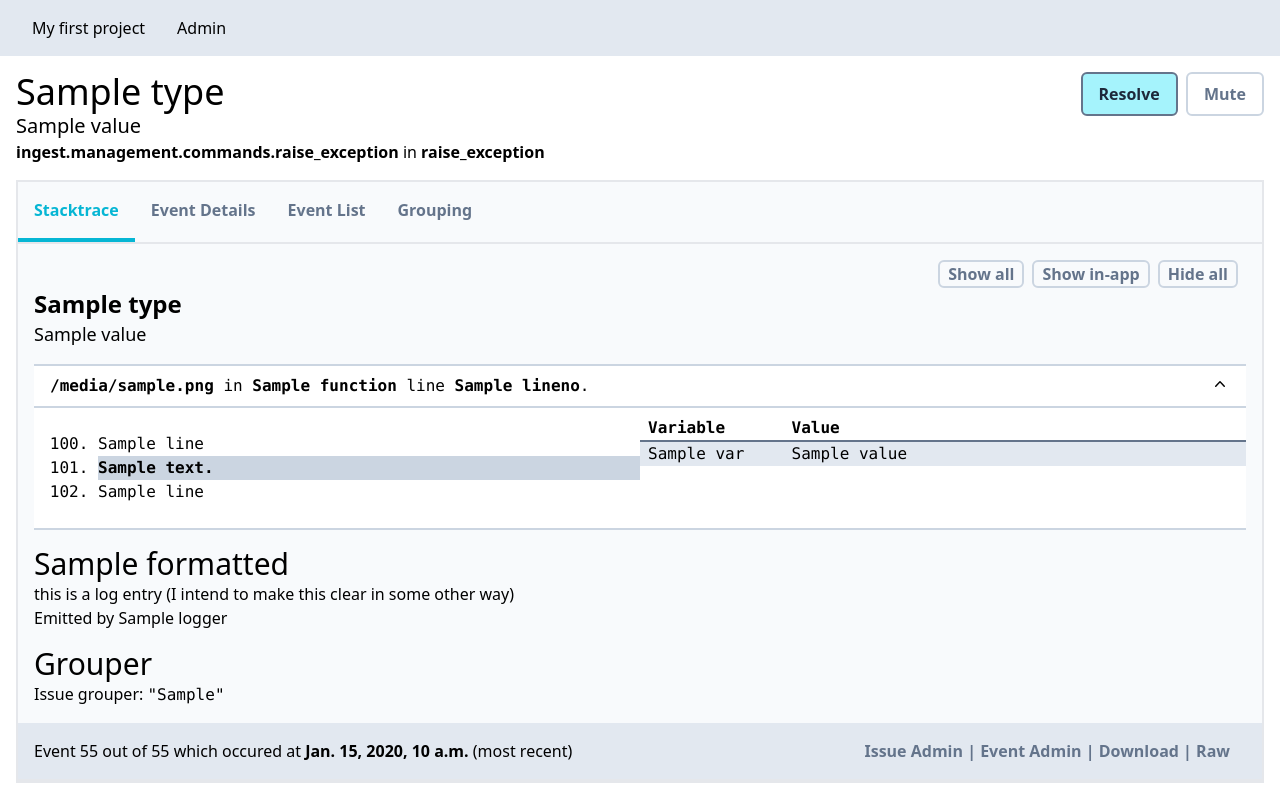
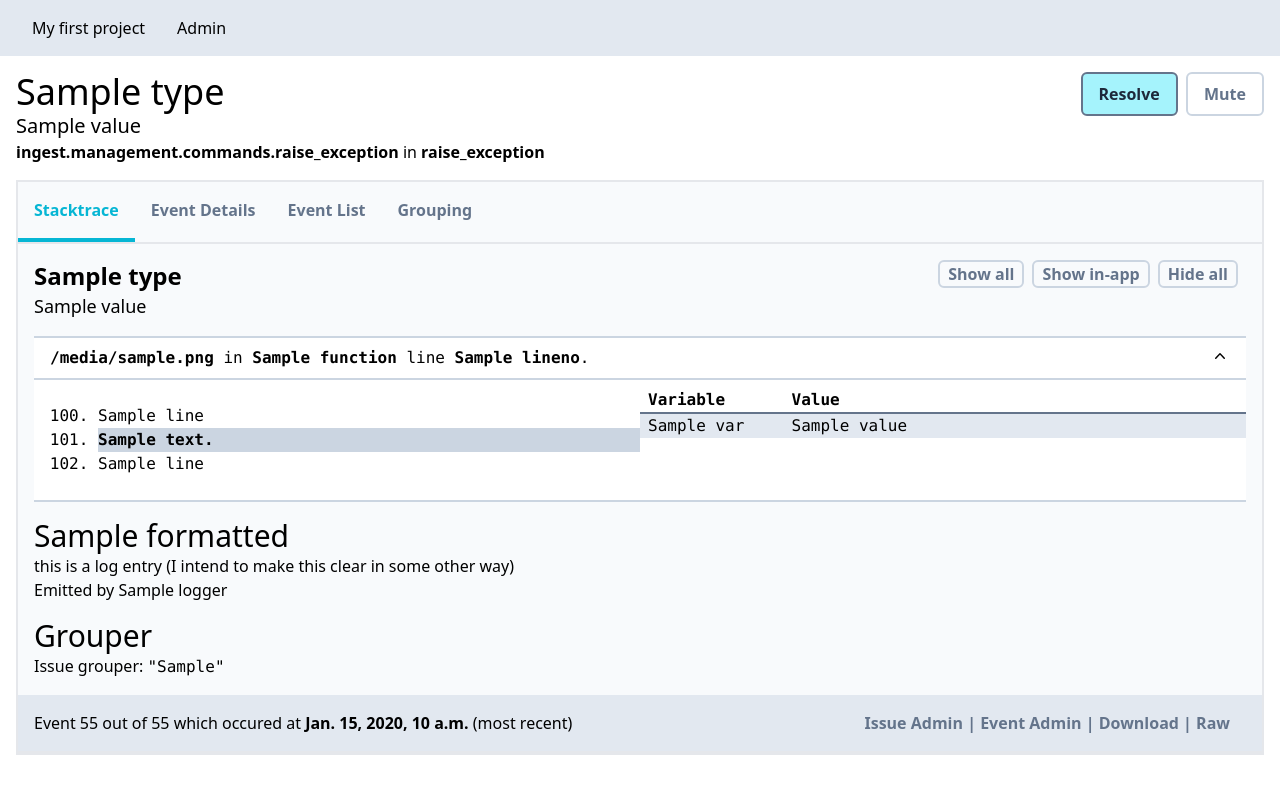
Before and after one commit to bugsink/bugsink, a Django app: template issues/templates/issues/issue_detail.html in a window 1280 px wide. Run offline with Django 4.2, Linux system fonts and the light colour scheme; the template is opened without the code that fills it: most values are stand-ins (such as "Sample title", 1, 10 or a date in 2020); style sheets or scripts are compiled from the project's sources; some libraries are stand-ins or nearby versions.

Commit message:
Pull show/hide buttons to the same line as the exception-text

```diff
--- a/issues/templates/issues/issue_detail.html
+++ b/issues/templates/issues/issue_detail.html
@@ -26,17 +26,26 @@
 
 <div class="p-4 bg-slate-50">
 
-<div class="flex place-content-end">
-    <button class="font-bold text-slate-500 border-slate-300 pl-2 pr-2 mr-2 border-2 rounded-md hover:bg-slate-200 active:ring" onclick="showAllFrames()">Show all</button>
-    <button class="font-bold text-slate-500 border-slate-300 pl-2 pr-2 mr-2 border-2 rounded-md hover:bg-slate-200 active:ring" onclick="showInAppFrames()">Show in-app</button>
-    <button class="font-bold text-slate-500 border-slate-300 pl-2 pr-2 mr-2 border-2 rounded-md hover:bg-slate-200 active:ring" onclick="hideAllFrames()">Hide all</button>
-</div>
-
 {# <div class="font-bold">Stacktrace:</div> I think this is obvious?#}
 {% for exception in exceptions %}
     {# option: make multi-exception stacktraces more clear <div class="border-l-4 border-cyan-500 pl-4"> }#}
-    <h1 class="text-2xl font-bold {% if forloop.counter0 > 0 %}mt-4{% endif %}">{{ exception.type }}</h1>  {# potentially: hide this whole block if there is only a single exception #}
-    <div class="text-lg mb-4">{{ exception.value }}</div>
+
+    <div class="flex">
+        <div>
+            <h1 class="text-2xl font-bold {% if forloop.counter0 > 0 %}mt-4{% endif %}">{{ exception.type }}</h1>  {# potentially: hide this whole block if there is only a single exception #}
+            <div class="text-lg mb-4">{{ exception.value }}</div>
+
+        </div>
+        {% if forloop.counter0 == 0 %}
+        <div class="ml-auto">
+            <div class="flex place-content-end">
+                <button class="font-bold text-slate-500 border-slate-300 pl-2 pr-2 mr-2 border-2 rounded-md hover:bg-slate-200 active:ring" onclick="showAllFrames()">Show all</button>
+                <button class="font-bold text-slate-500 border-slate-300 pl-2 pr-2 mr-2 border-2 rounded-md hover:bg-slate-200 active:ring" onclick="showInAppFrames()">Show in-app</button>
+                <button class="font-bold text-slate-500 border-slate-300 pl-2 pr-2 mr-2 border-2 rounded-md hover:bg-slate-200 active:ring" onclick="hideAllFrames()">Hide all</button>
+            </div>
+        </div>
+        {% endif %}
+    </div>
 
     {% for frame in exception.stacktrace.frames %}
 
```
